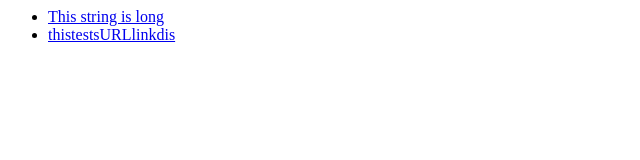
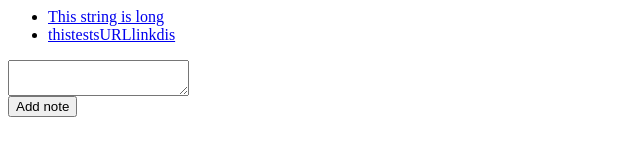
Before and after one commit to samjones1001/note, a website: page specfile.html in a window 1280 px wide. Shown: the whole page, without its empty margins (0-640 px from the left). Drawn offline with Linux system fonts and the light colour scheme.

Commit message:
challenge 10

```diff
--- a/specfile.html
+++ b/specfile.html
@@ -4,6 +4,12 @@
     <body>
       <div id='app'> Hello  </div>
       <div id='view'></div>
+
+      <textarea name='comment' form='text'></textarea>
+      <form id='text' method='post' action='#new'>
+        <input type='submit' value='Add note'>
+      </form>
+
     </body>
     <script src="lib/assert.js"></script>
     <script src="note-list-model.js"></script>
```
Also changed, not shown: index.html (+9 -2 lines).
